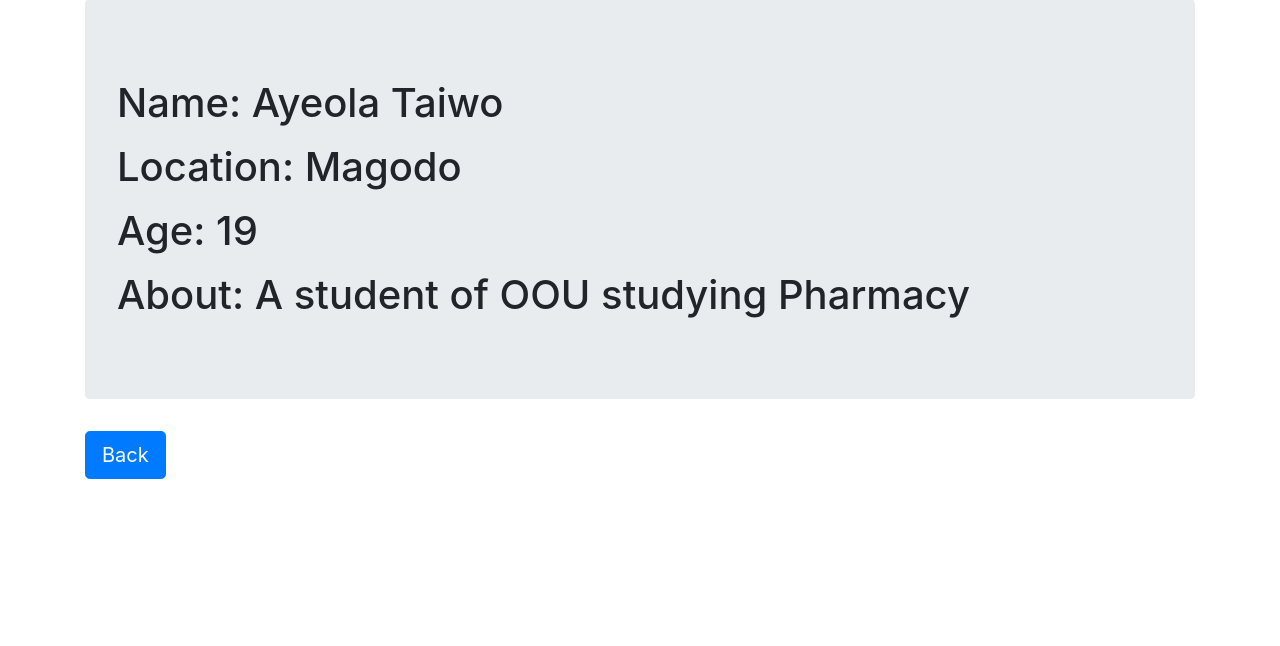
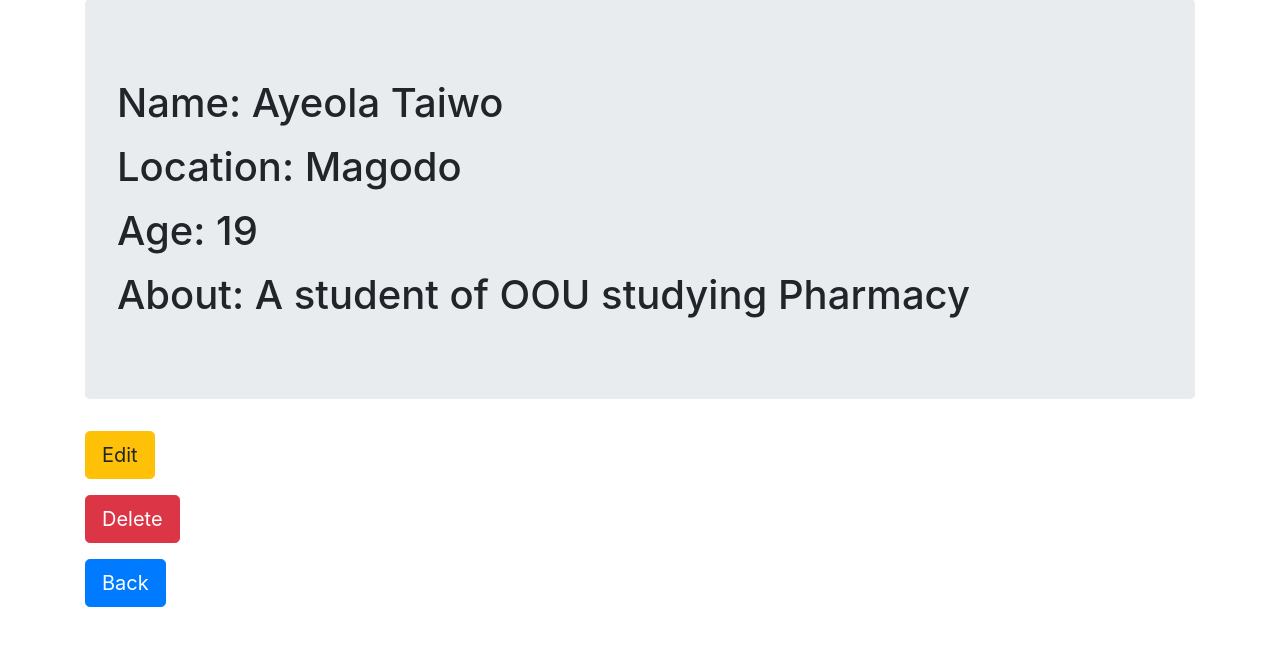
Before and after one commit to JoiRichi/typrofilelog, a Django app: page /detail/1/ in a window 1280 px wide. Shown: the part 113-759 px from the top of the page. Run offline with Django 3.2, Linux system fonts and the light colour scheme; data comes from the database, SQL or seed files in the repository; both versions use the stored data as it was after the commit; some libraries are stand-ins or nearby versions.

Commit message:
implemented the delete option

```diff
--- a/basic_app/templates/basic_app/profile_detail.html
+++ b/basic_app/templates/basic_app/profile_detail.html
@@ -18,7 +18,16 @@
 
 </div>
 
-<a class="btn btn-primary btn-lg" href="{% url 'basic_app:list' %}">Back</a>
+<p>
+	<a class="btn btn-warning btn-lg" href="{% url 'basic_app:update' profile.id %}">Edit</a>
+</p>
 
+<p>
+	<a class="btn btn-danger btn-lg" href="{% url 'basic_app:delete' profile.id %}">Delete</a>
+</p>
+
+<p>
+	<a class="btn btn-primary btn-lg" href="{% url 'basic_app:list' %}">Back</a>
+</p>
 
 {% endblock content %}
--- a/basic_app/templates/basic_app/profile_list.html
+++ b/basic_app/templates/basic_app/profile_list.html
@@ -13,4 +13,6 @@
 
 </div>
 
+<a class="btn btn-primary btn-lg" href="{% url 'basic_app:create' %}">Add Profile</a>
+
 {% endblock content %}
--- a/basic_app/urls.py
+++ b/basic_app/urls.py
@@ -8,5 +8,6 @@ urlpatterns = [
 	path('list/', views.NameListView.as_view(), name='list'),
 	path('detail/<int:pk>/', views.ProfileDetail.as_view(), name='detail'),
 	path('create/', views.ProfileCreateView.as_view(), name='create'),
-	path('update/<int:pk>/', views.profileUpdateView.as_view(), name='update')
+	path('update/<int:pk>/', views.profileUpdateView.as_view(), name='update'),
+	path('delete/<int:pk>/', views.ProfileDeleteView.as_view(), name='delete')
 ]
--- a/basic_app/views.py
+++ b/basic_app/views.py
@@ -1,6 +1,7 @@
 from django.shortcuts import render
 from basic_app.models import Profile
-from django.views.generic import TemplateView, ListView, DetailView, UpdateView, CreateView
+from django.urls import reverse_lazy
+from django.views.generic import TemplateView, ListView, DetailView, UpdateView, CreateView, DeleteView
 
 
 # Create your views here.
@@ -23,3 +24,8 @@ class profileUpdateView(UpdateView):
 	template_name = 'basic_app/name_form.html'
 	model = Profile
 	fields = '__all__'
+
+class ProfileDeleteView(DeleteView):
+	model = Profile
+	context_object_name = 'profile_delete'
+	success_url = reverse_lazy('basic_app:list')
```
Also changed, not shown: basic_app/templates/basic_app/name_form.html (+11 -1 lines), basic_app/templates/basic_app/profile_confirm_delete.html (added, +20 -0 lines), db.sqlite3.
